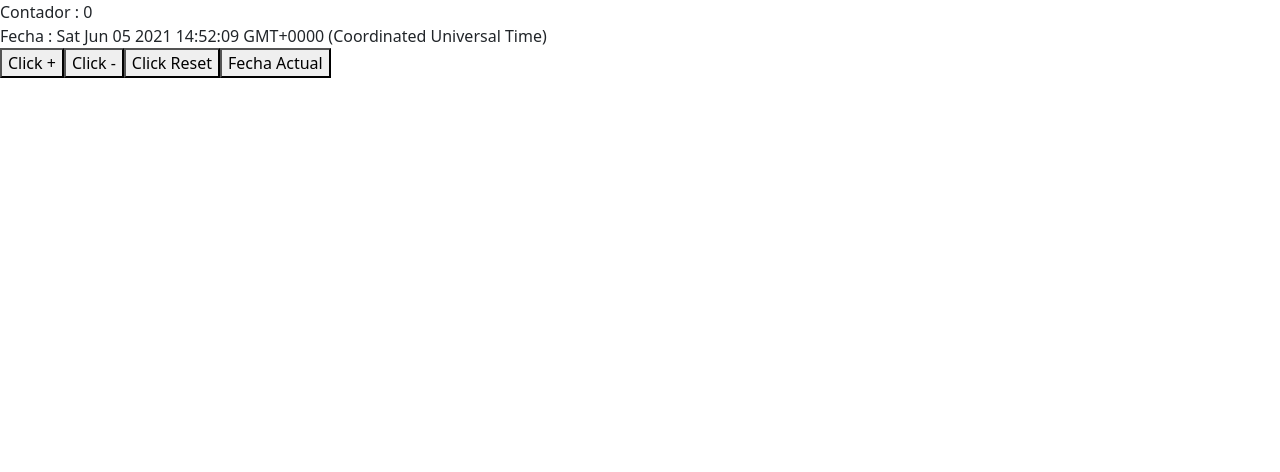
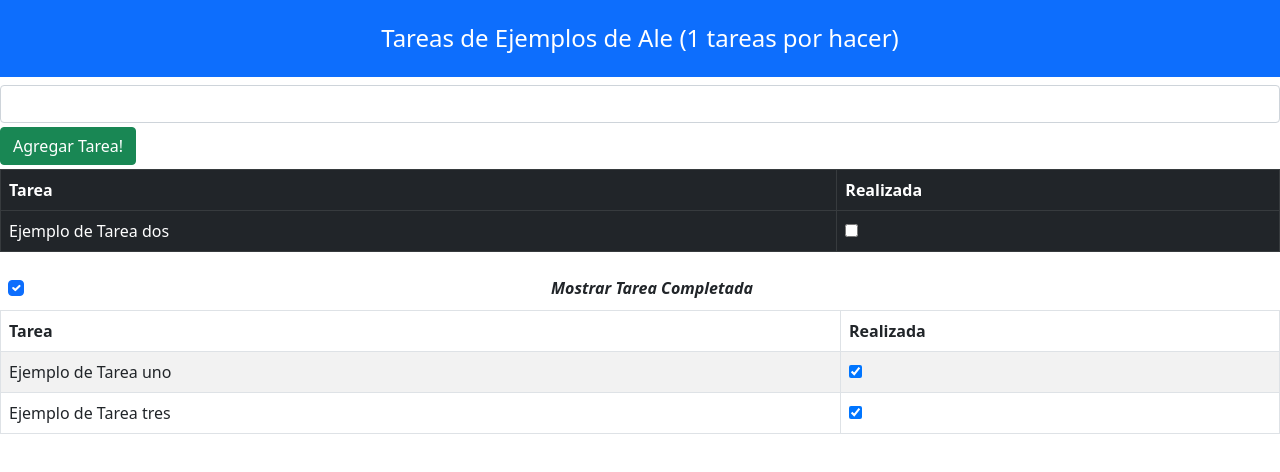
Before and after one commit to lunalebizkit/MERN, a React (Create React App) app in the folder 05-react/programacion3/: page / in a window 1280 px wide. Shown: the top 472 px of the page. Built offline with nearby package versions, Linux system fonts and the light colour scheme.

Commit message:
cree una aplicacion de listar tareas

```diff
--- a/05-react/programacion3/package.json
+++ b/05-react/programacion3/package.json
@@ -6,6 +6,7 @@
     "@testing-library/jest-dom": "^5.13.0",
     "@testing-library/react": "^11.2.7",
     "@testing-library/user-event": "^12.8.3",
+    "bootstrap": "^5.0.2",
     "react": "^17.0.2",
     "react-dom": "^17.0.2",
     "react-scripts": "4.0.3",
--- a/05-react/programacion3/src/App.jsx
+++ b/05-react/programacion3/src/App.jsx
@@ -1,17 +1,96 @@
-import React from 'react';
+import React, { useState, useEffect } from 'react';
 // import Contador from './components/Contador';
 // import Menu from './components/Menu';
 // import Parent from './components/Parent';
- import Ejemplo from './components/Ejemplo3'
-// import Ejemplo from './components/Reducer'
+//  import Ejemplo from './components/Ejemplo3'
+//  import Ejemplo from './components/Reducer';
+import FilasTareas from './components/FilasTareas';
+import Control from './components/Control';
+import CreadorTareas from './components/CreadorTareas';
+import Tareas from './components/Tareas';
 
 
 
-function App () {
+function App() {
+    const [nombreUsuario, setNombreUsuario] = useState('Ale');
+    const [tareasItems, setTareasItems] = useState([
+        { nombre: 'Tarea uno', hecho: true },
+        { nombre: 'Tarea dos', hecho: false },
+        { nombre: 'Tarea tres', hecho: true }
+
+    ]);
+    const [completado, setCompletado] = useState(true);
+    useEffect(() => {
+        let datos = localStorage.getItem('tareas');
+        if (datos != null) {
+            setTareasItems(JSON.parse(datos))
+        } else {
+            setNombreUsuario('Ejemplos de Ale');
+            setTareasItems([
+                { nombre: 'Ejemplo de Tarea uno', hecho: true },
+                { nombre: 'Ejemplo de Tarea dos', hecho: false },
+                { nombre: 'Ejemplo de Tarea tres', hecho: true }
+            ])
+            setCompletado(true);
+        }
+    }, []);
+    useEffect(()=>{
+        localStorage.setItem('tareas', JSON.stringify(tareasItems))
+    }, [tareasItems]);
+    const creadorDeTarea = (nombreTarea) => {
+        if (!tareasItems.find(tareas => tareas.nombre === nombreTarea)) {
+            setTareasItems([...tareasItems, { nombre: nombreTarea, hecho: false }]);
+        }
+    };
+    const estadoTareas = tareas => {
+        setTareasItems(tareasItems.map(tarea => (tarea.nombre === tareas.nombre ? { ...tarea, hecho: !tarea.hecho } : tarea)))
+    }
+    const filasTareas = (hechoValor) => {
+        return tareasItems
+            .filter(tarea => tarea.hecho === hechoValor)
+            .map(tarea => (
+                < FilasTareas tarea={tarea} key={tarea.nombre} estadoTareas={estadoTareas} />
+            ))
+    };
     return (
         <>
-        <Ejemplo />
+            <Control nombreUsuario={nombreUsuario} lista={tareasItems} />
+            <CreadorTareas usuario={creadorDeTarea} />
+            <table className="table table-dark table-bordered">
+                <thead>
+                    <tr>
+                        <th>Tarea</th>
+                        <th>Realizada</th>
+                    </tr>
+                </thead>
+                <tbody>
+                    {filasTareas(false)}
+                </tbody>
+            </table>
 
+            <div className="bg-secondary-text-white text-center p-2">
+                <Tareas
+                    descripcion="Tarea Completada"
+                    estaCompleto={completado}
+                    vuelta={checked => setCompletado(checked)}
+                />
+            </div>
+            {
+                completado && (
+                    <table className="table table-striped table-bordered">
+                        <thead color= "dark">
+                            <tr>
+                                <th>Tarea</th>
+                                <th>Realizada</th>
+                            </tr>
+                        </thead>
+                        <tbody>
+                            {filasTareas(true)}
+                        </tbody>
+
+                    </table>
+                )
+            }
 
         </>
     );
--- /dev/null
+++ b/05-react/programacion3/src/components/Control.jsx
@@ -0,0 +1,8 @@
+import React from 'react';
+export default function Control (props) {
+    return(
+        <h4 className="bg-primary text-white text-center p-4">
+            Tareas de {props.nombreUsuario} ({props.lista.filter(tarea=> !tarea.hecho).length} tareas por hacer)
+        </h4>
+    )
+}
--- /dev/null
+++ b/05-react/programacion3/src/components/CreadorTareas.jsx
@@ -0,0 +1,23 @@
+import React, { useState } from'react';
+
+const CreadorTareas= (props)=>{
+    const [nuevaTarea, setNuevaTarea]= useState('');
+
+    const agregarNuevaTarea= e=> setNuevaTarea(e.target.value);
+
+    const crearNuevaTarea= ()=>{
+        props.usuario(nuevaTarea);
+        setNuevaTarea('');
+    }
+    return(
+        <div className= "my-1">
+            <input type="text" className="form-control"
+            value={nuevaTarea}
+            onChange={agregarNuevaTarea}
+            />
+            <button className= "btn btn-success mt-1" onClick={crearNuevaTarea}>Agregar Tarea!</button>
+        </div>
+    )
+}
+
+export default CreadorTareas;
--- /dev/null
+++ b/05-react/programacion3/src/components/FilasTareas.jsx
@@ -0,0 +1,14 @@
+import React from 'react';
+export default function FilasTareas (props) {
+    return (
+        <tr key={props.tarea.nombre}>
+            <td>{props.tarea.nombre}</td>
+            <td>
+                <input
+                type="checkbox"
+                checked={props.tarea.hecho}
+                onChange={()=>props.estadoTareas(props.tarea)}/>
+            </td>
+        </tr>
+    )
+};
--- /dev/null
+++ b/05-react/programacion3/src/components/Tareas.jsx
@@ -0,0 +1,16 @@
+import React from 'react';
+const Tareas= (props) =>{
+    return (
+        <div  className="form-check">
+            <input type="checkbox"
+            className="form-check-input"
+            checked={props.estaCompleto}
+            onChange={e=> props.vuelta(e.target.checked)}
+            />
+            <label htmlFor="form-check-label">
+            <strong><em> Mostrar {props.descripcion} </em></strong>
+            </label>
+        </div>
+        )
+}
+export default Tareas;
--- a/05-react/programacion3/src/index.js
+++ b/05-react/programacion3/src/index.js
@@ -1,5 +1,6 @@
 import React from 'react';
 import ReactDOM from 'react-dom';
 import App from './App';
+import 'bootstrap/dist/css/bootstrap.min.css';
 
 ReactDOM.render(<App/>, document.getElementById("root"));
```
Also changed, not shown: 1 other file (tests, documents, lock files or other folders).
